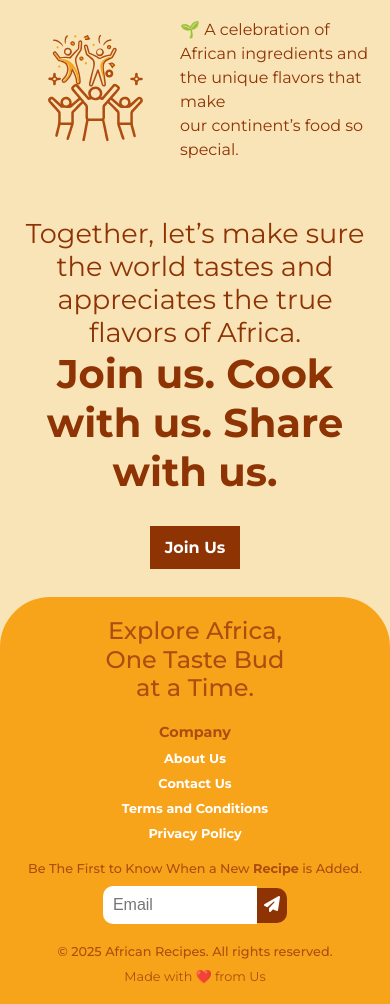
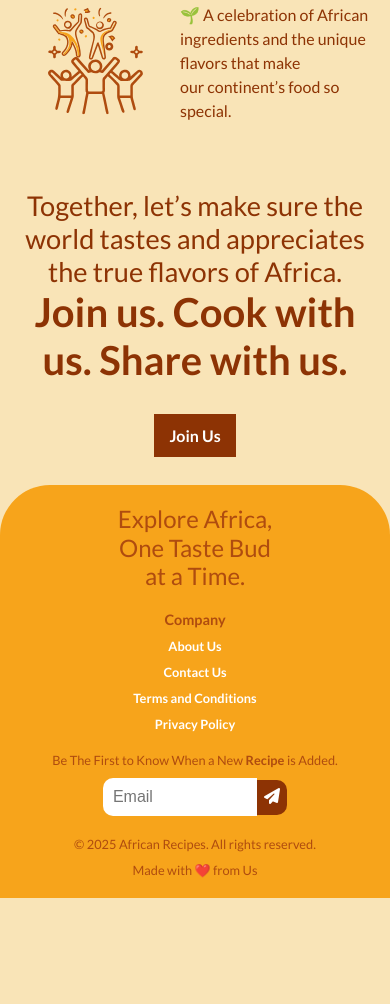
Before and after one commit to Billi0nz0/African-Recipes-main, a plain HTML site: page aboutus.html in a window 390 px wide. Shown: the part 975-1979 px from the top of the page. After the commit the page ends 1873 px from the top, so only its background shows below. Drawn offline with Linux system fonts and the light colour scheme.

Commit message:
Add files via upload

```diff
--- a/Css/aboutus.css
+++ b/Css/aboutus.css
@@ -9,7 +9,7 @@ body {
   height: auto;
   margin-top: 0;
   gap: 30px;
-  font-family: "montserrat", sans-serif;
+  font-family: "lato", sans-serif;
 }
 
 main {
--- a/Css/contactus.css
+++ b/Css/contactus.css
@@ -5,21 +5,12 @@
 }
 
 body {
+
   background-color: #f9e4b7;
   height: auto;
   margin-top: 0;
   gap: 30px;
-  font-family: "montserrat", sans-serif;
-}
-
-main {
-  display: flex;
-  flex-direction: column;
-  align-items: center;
-  justify-content: center;
-  padding: 30px;
-  width: 100%;
-  height: auto;
+  font-family: "lato", sans-serif;
 }
 
 .main-header {
@@ -401,3 +392,107 @@ form {
     text-align: center;
   }
 }
+
+@media (max-width: 480px) {
+  .main-header {
+    flex-direction: column;
+    height: auto;
+    gap: 10px;
+  }
+
+  .logo img {
+    width: 100px;
+    height: auto;
+  }
+
+  .nav {
+    flex-direction: row;
+    align-items: center;
+  }
+
+  .nav a {
+    padding: 8px 10px;
+    font-size: 0.9rem;
+  }
+
+  .contact-options-grid {
+  display: grid;
+  grid-template-columns: 1fr;
+  gap: 20px;
+  place-items: center;
+  margin: 20px auto;
+  max-width: 1600px;
+  }
+
+  .contact-box {
+    display: flex;
+    flex-direction: column;
+    align-items: center;
+    justify-content: center;
+    gap: 30px;
+    margin: 0 auto;
+  }
+
+  main h1 {
+    font-size: 1.4rem;
+    text-align: center;
+  }
+
+  .option1, .option2 {
+    width: 100%;
+    height: auto;
+    padding: 20px;
+  }
+
+  .icon img {
+    width: 80px;
+    height: 80px;
+  }
+
+  .section3 form {
+    flex-direction: column;
+    gap: 10px;
+  }
+
+  .section3 input {
+    width: 100%;
+    border-radius: 10px;
+  }
+
+  .section3 button {
+    width: 100%;
+    border-radius: 10px;
+  }
+
+  footer {
+    padding: 10px;
+    gap: 15px;
+  }
+
+  .section1, .section2, .section3 {
+    width: 100%;
+    text-align: center;
+  }
+
+  .footer1 {
+    font-size: 1.2rem;
+    font-weight: 500;
+  }
+
+  .footer3 {
+    font-size: 0.8rem;
+  }
+
+  .a3 {
+    font-size: 0.7rem;
+  }
+
+  .footer4 {
+    font-size: 0.7rem;
+  }
+
+  .footer5, .footer6 {
+    font-size: 0.7rem;
+    text-align: center;
+  }
+}
--- a/Css/forgotpass.css
+++ b/Css/forgotpass.css
@@ -2,7 +2,6 @@
   margin: 0;
   padding: 0;
   box-sizing: border-box;
-  font-family: "montserrat", sans-serif;
 }
 
 body {
@@ -13,7 +12,7 @@ body {
   margin-top: 0;
   padding: 0;
   gap: 20px;
-  font-family: "montserrat", sans-serif;
+  font-family: "lato", sans-serif;
 }
 
 .main-header {
--- a/Css/homepage.css
+++ b/Css/homepage.css
@@ -10,7 +10,7 @@ html {
 
 body {
   background-color: #f9e4b7;
-  font-family: montserrat, sans-serif;
+  font-family: "lato", sans-serif;
   height: auto;
   padding: 0;
 }
--- a/Css/index.css
+++ b/Css/index.css
@@ -15,7 +15,7 @@ body {
   flex-direction: column;
   align-items: center;
   justify-content: center;
-  font-family: "Lato", sans-serif;
+  font-family: "lato", sans-serif;
   gap: 40px;
 }
 
--- a/Css/recipecard.css
+++ b/Css/recipecard.css
@@ -6,7 +6,7 @@
 
   body {
     background: #f9e4b7;
-    font-family: montserrat, sans-serif;
+    font-family: "lato", sans-serif;
     padding: 0;
   }
 
--- a/aboutus.html
+++ b/aboutus.html
@@ -4,10 +4,9 @@
     <meta charset="UTF-8">
     <link rel="stylesheet" href="Css/aboutus.css" >
     <meta name="viewport" content="width=device-width, initial-scale=1.0">
+    <link href="https://fonts.googleapis.com/css2?family=Lato:wght@300;400;700&display=swap" rel="stylesheet">
+    <link rel="stylesheet" href="https://cdnjs.cloudflare.com/ajax/libs/font-awesome/6.5.1/css/all.min.css" >
     <title>About Us | African recipes</title>
-    <link rel="stylesheet" href="https://cdnjs.cloudflare.com/ajax/libs/font-awesome/6.5.1/css/all.min.css" >
-    <link href="https://fonts.googleapis.com/css2?family=Montserrat:wght@400;500;700&display=swap" rel="stylesheet">
-
 </head>
 
 <body>
@@ -17,7 +16,7 @@
         </div>
         <div class="nav">
             <a href="Loginpage.html"> Login </a>
-            <a href="Signuppage.html"> Sign Up </a>
+            <a href="signuppage.html"> Sign Up </a>
         </div>
     </header>
 
```
Also changed, not shown: Forgotpasswordpage.html (+1 -1 lines), Loginpage.html (+1 -1 lines), Recipecard.html (+1 -0 lines), addrecipe.html (+2 -2 lines), contactus.html (+4 -3 lines), index.html (+1 -1 lines).
